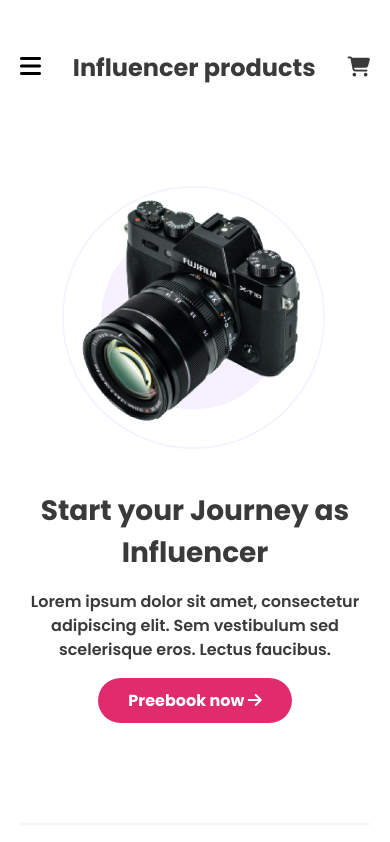
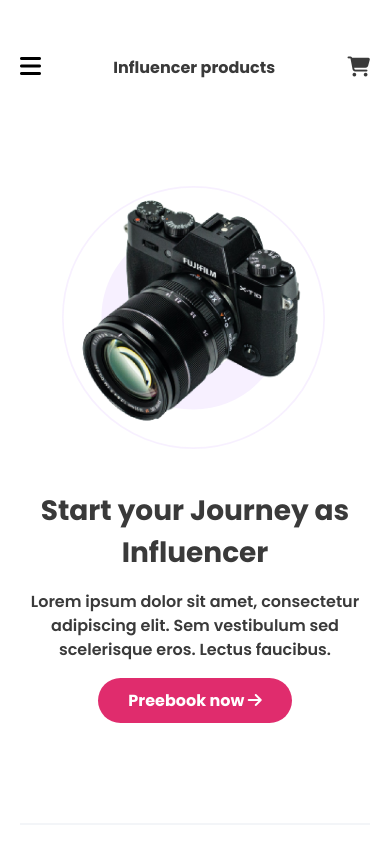
Before and after one commit to wdridoy11/influencer-gear, a plain HTML site: page index.html in a window 390 px wide. Shown: the top 842 px of the page. Drawn offline with Linux system fonts and the light colour scheme.

Commit message:
workin on responsive

```diff
--- a/css/responsive.css
+++ b/css/responsive.css
@@ -68,6 +68,10 @@
       ;
    }
 
+   .logo-text {
+      font-size: 16px;
+   }
+
    .banner-title {
       font-size: 28px;
       line-height: 42px;
```
